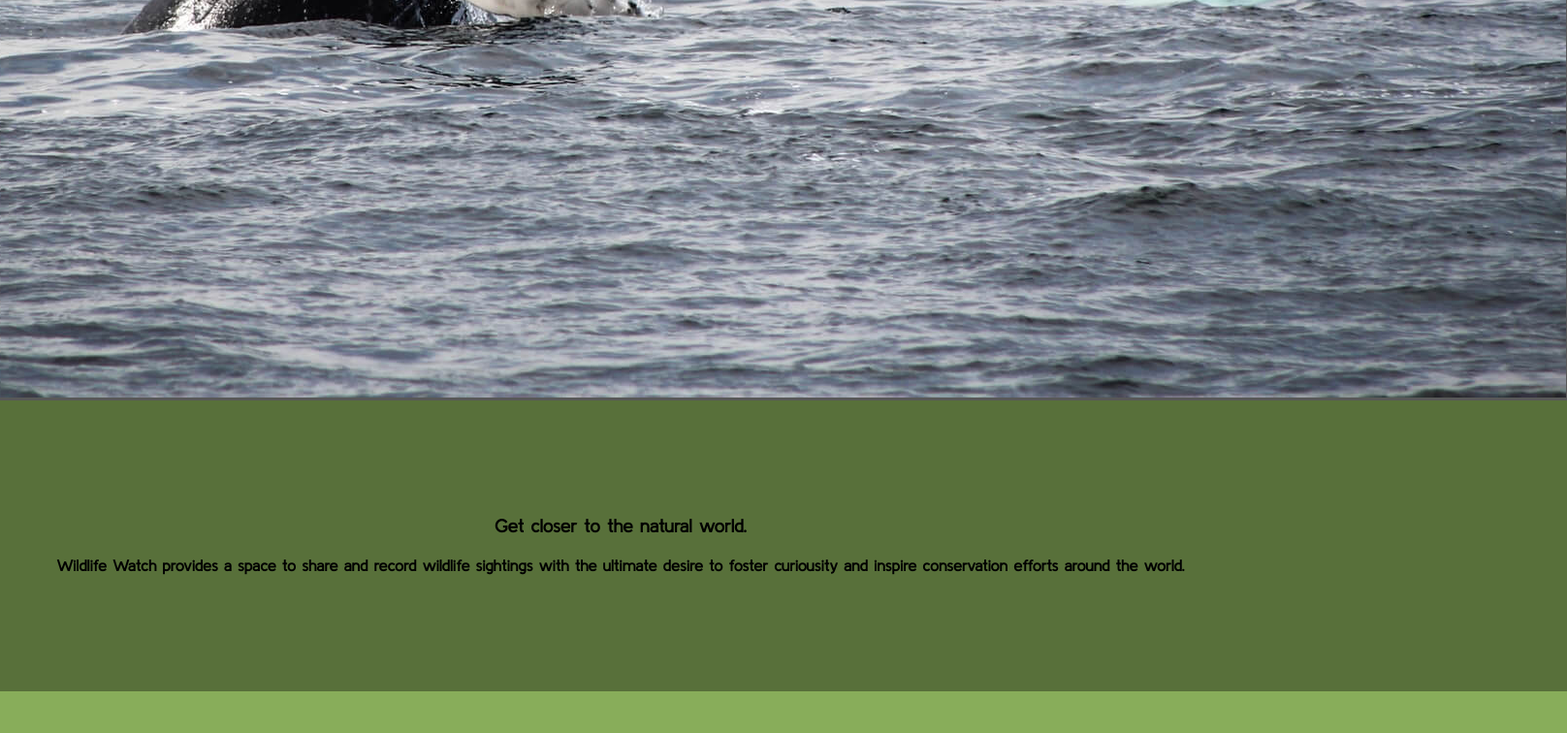
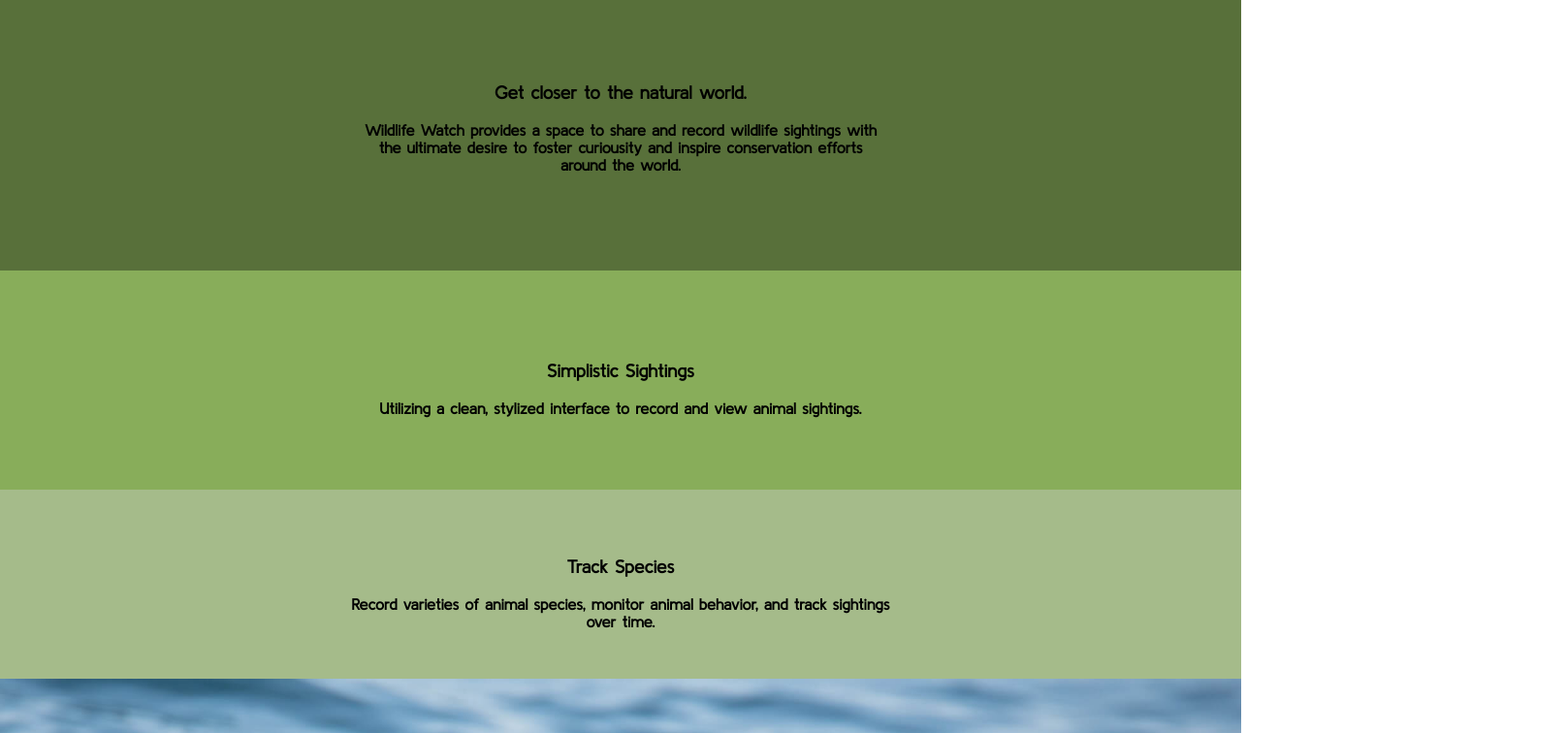
Before and after one commit to klguenth/wildlife-app, a React (Create React App) app: page / in a window 1280 px wide. Shown: the part 1600-2356 px from the top of the page at 97% size, 1616 px wide, since content can reach past the window. Built offline with nearby package versions, Linux system fonts and the light colour scheme; no server answers.

Commit message:
fixed styling issues

```diff
--- a/src/App.css
+++ b/src/App.css
@@ -19,6 +19,17 @@ body {
     font-size: 50px;
     padding: 0;
     margin: 30px;
+}
+
+.listHeader {
+    width: 100%;
+    background-color: #58703A;
+    color: #ffffff;
+    text-align: center;
+    font-size: 30px;
+    padding: 30px;
+    margin: 30px 0;
+    display: block;
 }
 
 input[type="text"] {
@@ -44,3 +55,14 @@ label {
     color: #000000;
     width: 100px;
 }
+
+@media screen and (min-width: 400px) {
+    .conserveQuote {
+        background-color: #ffffff;
+        max-width: 300px;
+        height: 300px;
+        font-size: 20px;
+        margin: 0 auto;
+        padding-top: 50px;
+    }
+}
--- a/src/Components/LandingPage/LandingPage.css
+++ b/src/Components/LandingPage/LandingPage.css
@@ -31,21 +31,29 @@
     padding-top: 50px;
 }
 
-.imgContainer1 {
+.imgContainer {
     background-color: #585858;
-    height: 100%;
-    width: 100%;
     text-align: center;
 }
 
-.imgContainer img {
-    height: 100%;
-    width: 100%;
+.animalImg {
+    max-height: 100%;
+    max-width: 100%;
+    height: auto;
+}
+
+h4 {
+    display: flex;
+    justify-content: center;
+    width: 50%;
+    margin: auto;
+    word-break: break-word;
 }
 
 .wwSummaries {
     margin-top: 0px;
     width: 100%;
+    word-wrap: break-word;
 }
 
 .wwSummary1 {
@@ -62,3 +70,45 @@
     background-color: #A5BB8A;
     padding: 50px;
 }
+
+@media screen and (min-width: 400px) {
+
+    h4 {
+        display: flex;
+        justify-content: center;
+        width: 50%;
+        margin: auto;
+        word-break: break-word;
+    }
+
+    .wwSummaries {
+        margin-top: 0px;
+        width: 100%;
+        word-wrap: break-word;
+    }
+
+    .wwSummary1 {
+        background-color: #58703A;
+        padding: 100px;
+    }
+
+    .wwSummary2 {
+        background-color: #88AD5A;
+        padding: 75px;
+    }
+
+    .wwSummary3 {
+        background-color: #A5BB8A;
+        padding: 50px;
+    }
+}
+
+@media screen and (min-width: 520px) {
+    h4 {
+        display: flex;
+        justify-content: center;
+        width: 50%;
+        margin: auto;
+        word-break: break-word;
+    }
+}
--- a/src/Components/LandingPage/LandingPage.js
+++ b/src/Components/LandingPage/LandingPage.js
@@ -12,8 +12,8 @@ export default class LandingPage extends React.Component {
                     <div className="conserveQuote">
                         <p>"In the end we will conserve only what we love; we will love only what we understand; we will understand only what we are taught." -Baba Dioum</p>
                     </div>
-                    <div className="imgContainer1">
-                        <img src={require('./humpback.jpeg')} alt="humpback whale"></img>
+                    <div className="imgContainer">
+                        <img src={require('./humpback.jpeg')} alt="humpback whale" className="animalImg"></img>
                     </div>
                     <div className="wwSummaries">
                         <div className="wwSummary1">
@@ -30,8 +30,8 @@ export default class LandingPage extends React.Component {
                             {/* <Link to='/SignUpForm'>Sign Up</Link> */}
                         </div>
                     </div>
-                    <div className="imgContainer2">
-                        <img src={require('./seal.jpeg')} alt="seal"></img>
+                    <div className="imgContainer">
+                        <img src={require('./seal.jpeg')} alt="seal" className="animalImg"></img>
                     </div>
                 </section>
             </div>
--- a/src/Components/Nav/Nav.css
+++ b/src/Components/Nav/Nav.css
@@ -3,7 +3,7 @@
 #hamburgerNav {
     width: 100%;
     position: fixed;
-    top: 10px;
+    top: 0px;
     z-index: 10;
     background-color: #ffffff;
 }
@@ -49,6 +49,7 @@
     color: #ffffff;
     background-color: #58703A;
     border-radius: 3px;
+    transition: .3s ease-in;
 }
 #hamburgerNav ul li a:hover {
     color: #ffffff;
--- a/src/Components/Sighting/Sighting.css
+++ b/src/Components/Sighting/Sighting.css
@@ -16,7 +16,7 @@ input[type='checkbox'] {
 
 .wrapper {
     display: block;
-    margin: 20px;
+    margin: 20px 5px;
     width: 600px;
     padding-top: 10px;
 }
@@ -62,6 +62,7 @@ ul ul li {
 .deleteButton:hover {
     color:#ffffff;
     background-color:#58703A;
+    transition: .3s ease-in;
 }
 
 /*edit button*/
@@ -79,4 +80,11 @@ ul ul li {
 .editButton:hover {
     color:#ffffff;
     background-color:#58703A;
+    transition: .3s ease-in;
 }
+
+@media screen and (max-width: 400px) {
+    .wrapper {
+        width: 100%;
+    }
+}
--- a/src/Components/Sighting/Sighting.js
+++ b/src/Components/Sighting/Sighting.js
@@ -69,7 +69,7 @@ class Sighting extends React.Component {
                     <div className="wrapper">
                         <ul>
                             <li>
-                            <input id="collapsible" type="checkbox" className="toggle" />
+                                <input id="collapsible" type="checkbox" className="toggle" />
                                 <ul className="sighting" defaultValue={this.handleDeleteSighting}>
                                     {sighting}
                                 </ul>
--- a/src/Components/SightingForm/SightingForm.css
+++ b/src/Components/SightingForm/SightingForm.css
@@ -10,7 +10,7 @@
     text-align: center;
     font-size: 30px;
     padding: 30px;
-    margin: 30px;
+    margin: 30px 0;
 }
 
 #record-sighting {
@@ -48,3 +48,13 @@ textarea {
     font-size: 14px;
     resize: none;
 }
+
+input {
+    border-radius: 3px;
+}
+
+input:hover {
+    box-shadow: 5px 5px 5px #999999;
+    border-radius: 3px;
+    transition: .3s ease-in;
+}
--- a/src/Components/SubmitButton/SubmitButton.css
+++ b/src/Components/SubmitButton/SubmitButton.css
@@ -16,6 +16,7 @@
 .submitButton:hover {
     color:#ffffff;
     background-color:#58703A;
+    transition: .3s ease-in;
 }
 @media all and (max-width:30em) {
     .submitButton {
```
Also changed, not shown: src/Components/SightingList/SightingList.css (+15 -3 lines).
